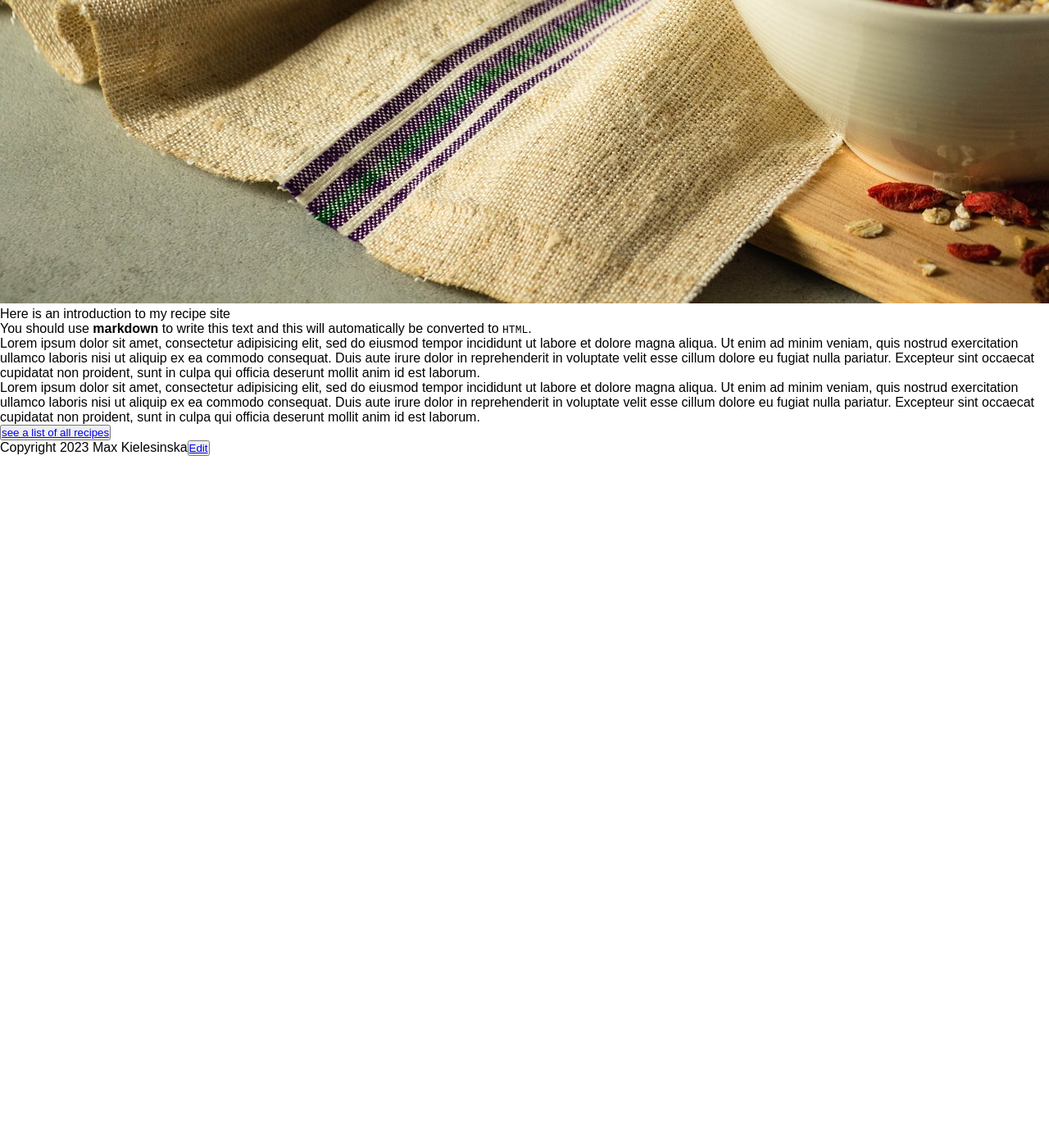
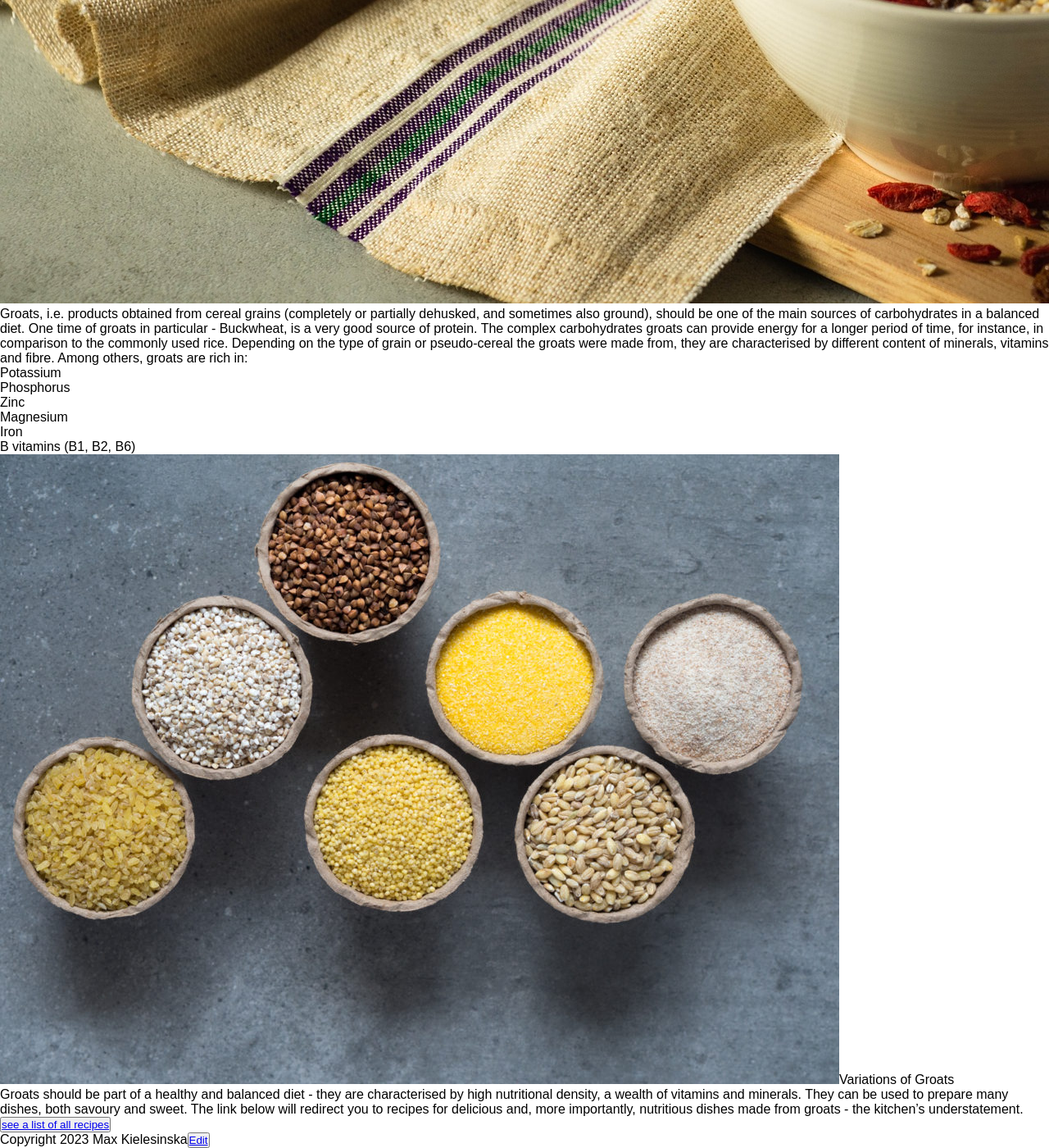
Before and after one commit to max19057767/maxrecipes, a Jekyll site: the page built from home/index.md, in a window 1280 px wide and 1400 px high, scrolled down 966 px. Shown: the whole window at 82% size. Built offline with Jekyll 4.4.1, drawn with Linux system fonts in a browser that asks for light colours; before the commit the page ends 1522 px from its top, so only the background shows below that.

Commit message:
Update Home Page “index”

```diff
--- a/home/index.md
+++ b/home/index.md
@@ -6,11 +6,19 @@ layout: recipeshome
 published: true
 date: 2023-02-07T12:58:28.330Z
 ---
+Groats, i.e. products obtained from cereal grains (completely or partially dehusked, and sometimes also ground), should be one of the main sources of carbohydrates in a balanced diet. One time of groats in particular - Buckwheat, is a very good source of protein. The complex carbohydrates groats can provide energy for a longer period of time, for instance, in comparison to the commonly used rice. Depending on the type of grain or pseudo-cereal the groats were made from, they are characterised by different content of minerals, vitamins and fibre. Among others, groats are rich in:
 
-Here is an introduction to my recipe site
+* Potassium
+* Phosphorus
+* Zinc
+* Magnesium
+* Iron
+* B vitamins (B1, B2, B6)
 
-You should use **markdown** to write this text and this will automatically be converted to `HTML`.
 
-Lorem ipsum dolor sit amet, consectetur adipisicing elit, sed do eiusmod tempor incididunt ut labore et dolore magna aliqua. Ut enim ad minim veniam, quis nostrud exercitation ullamco laboris nisi ut aliquip ex ea commodo consequat. Duis aute irure dolor in reprehenderit in voluptate velit esse cillum dolore eu fugiat nulla pariatur. Excepteur sint occaecat cupidatat non proident, sunt in culpa qui officia deserunt mollit anim id est laborum.
 
-Lorem ipsum dolor sit amet, consectetur adipisicing elit, sed do eiusmod tempor incididunt ut labore et dolore magna aliqua. Ut enim ad minim veniam, quis nostrud exercitation ullamco laboris nisi ut aliquip ex ea commodo consequat. Duis aute irure dolor in reprehenderit in voluptate velit esse cillum dolore eu fugiat nulla pariatur. Excepteur sint occaecat cupidatat non proident, sunt in culpa qui officia deserunt mollit anim id est laborum.
+![](../uploads/kasza-2.jpg "Variations of Groats ")
+
+
+
+Groats should be part of a healthy and balanced diet - they are characterised by high nutritional density, a wealth of vitamins and minerals. They can be used to prepare many dishes, both savoury and sweet. The link below will redirect you to recipes for delicious and, more importantly, nutritious dishes made from groats - the kitchen’s understatement.
```
Also changed, not shown: uploads/kasza-2.jpg (added).
